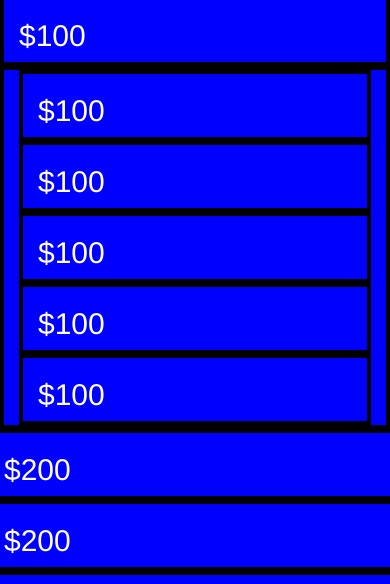
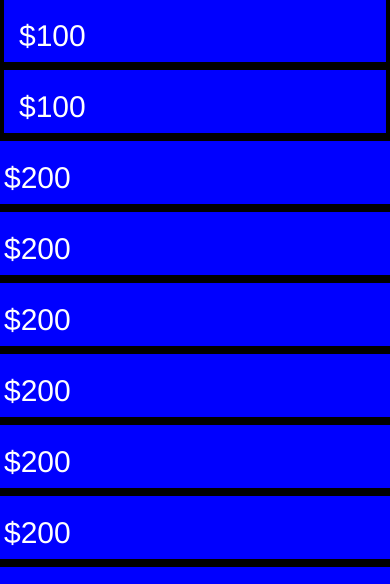
Before and after one commit to dmerk2/jeopardy, a plain HTML site: page index.html in a window 390 px wide. Shown: the part 715-1299 px from the top of the page. Drawn offline with nearby package versions, Linux system fonts and the light colour scheme.

Commit message:
updated2

```diff
--- a/index.html
+++ b/index.html
@@ -50,7 +50,6 @@
 			<h1>$100</h1>
 		</div>
 
-
 		<div class = 'col-md-2' id='q2'>
 			<h1>$100</h1>
 		</div>
@@ -68,29 +67,8 @@
 		</div>
 
 		<div class = 'col-md-2' id = 'q6'>
-
-		<div class = 'col-md-2'>
 			<h1>$100</h1>
 		</div>
-
-		<div class = 'col-md-2'>
-			<h1>$100</h1>
-		</div>
-
-		<div class = 'col-md-2'>
-			<h1>$100</h1>
-		</div>
-
-		<div class = 'col-md-2'>
-			<h1>$100</h1>
-		</div>
-
-		<div class = 'col-md-2'>
-
-			<h1>$100</h1>
-		</div>
-	</div>
-
 
 <div class = 'row'>
 
@@ -198,7 +176,7 @@
 			<h1>$500</h1>
 		</div>
 	</div>
-	</div>
+</div>
 </div>
 <script src='javascript.js'></script>
 </body>
--- a/javascript.js
+++ b/javascript.js
@@ -46,5 +46,12 @@ $(document).ready(function(){
 		});
 	});
 
+	$('#q6').on('click',function(){
+		$('#q6').html("<h4><div id = 'test'>Question 6</h4>")
+		$(this).off('click');
+	$('#test').on('click',function(){
+		$('#q6').html("<h4><Question 6</h4>")
+	});
+	});
 
 });
```
